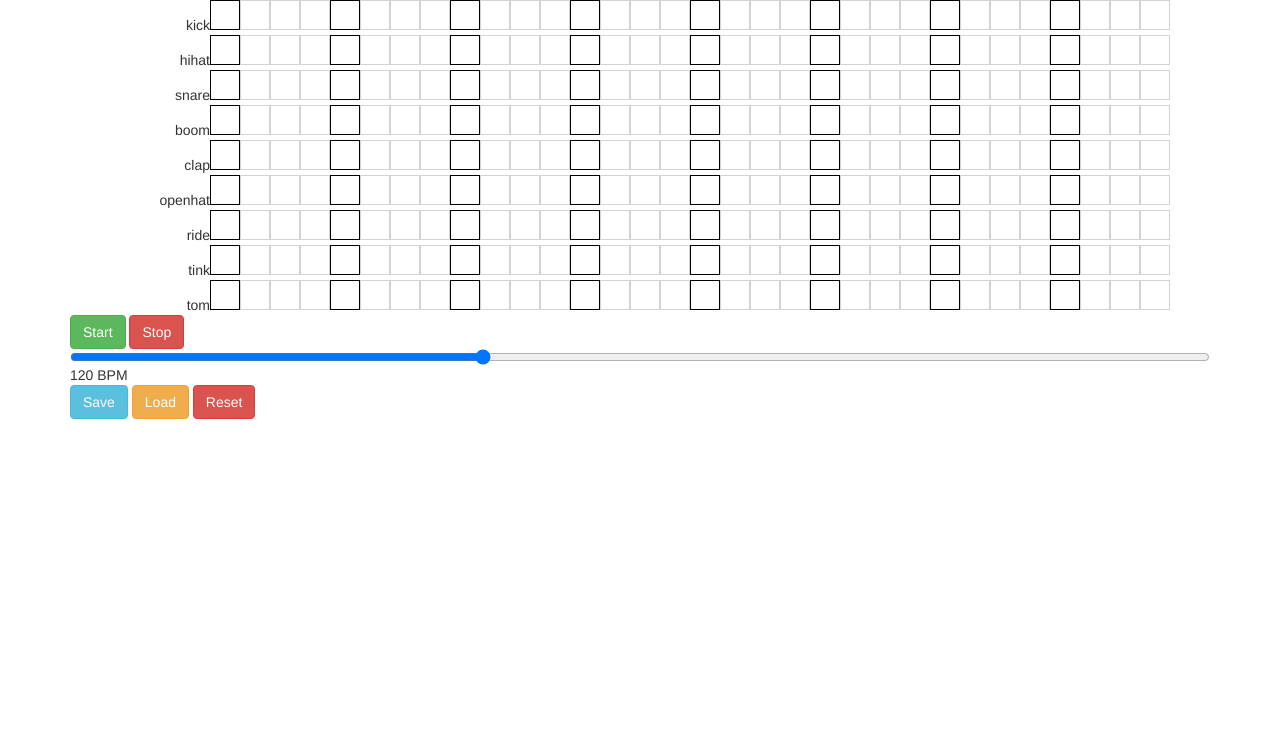
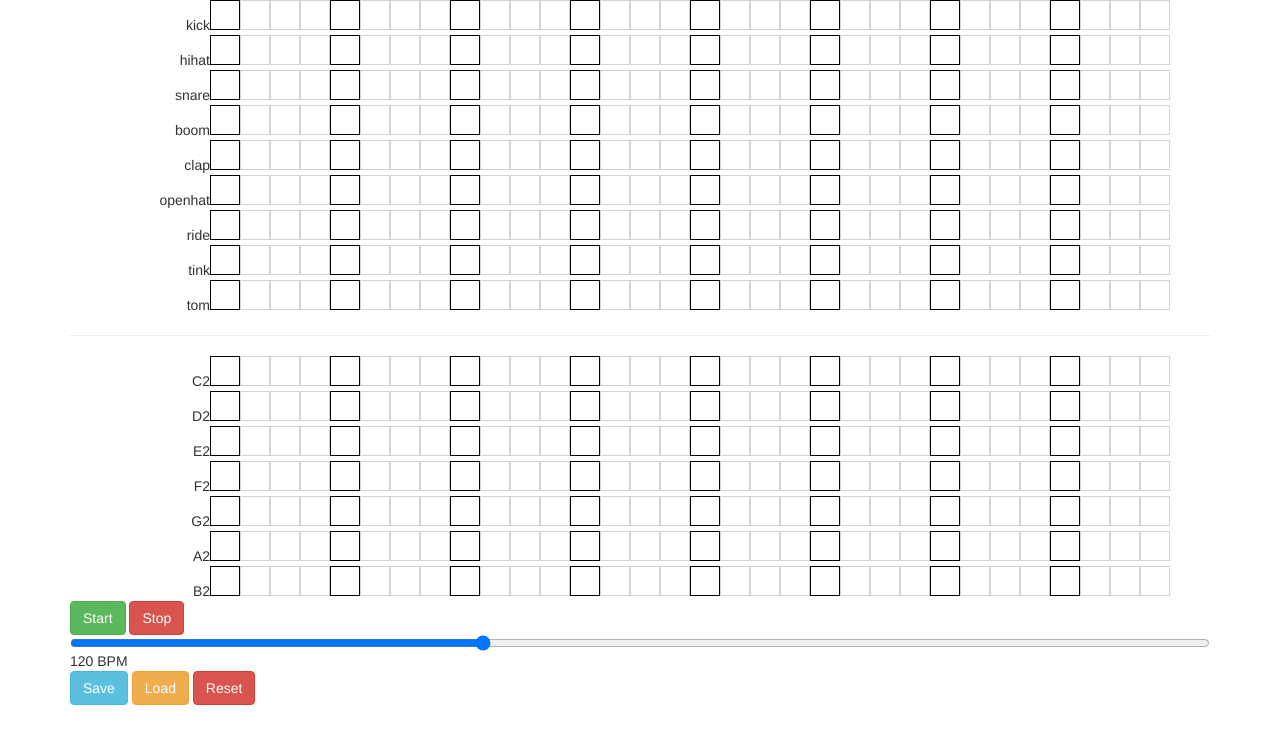
Before and after one commit to tvdr/drummachine, a plain HTML site: page index.html in a window 1280 px wide. Drawn offline with nearby package versions, Linux system fonts and the light colour scheme.

Commit message:
synth sounds with tone.js

```diff
--- a/drummachine.js
+++ b/drummachine.js
@@ -19,9 +19,16 @@ function init() {
         'ride',
         'tink',
         'tom',
-    ]
+    ];
+    synthNotes = ["C","D","E","F","G","A","B"];
+    synthScaleNum = 2;
     createInstuments();
+    createSynth();
+
     addEventListeners();
+
+    synth = new Tone.MembraneSynth().toMaster();
+
 };
 
 function createInstuments() {
@@ -42,6 +49,46 @@ function createInstuments() {
         for (var i = 1; i <= tickCount; i++) {
             var tickElem = document.createElement('div');
             tickElem.classList = 'tick';
+            tickElem.setAttribute('data-tick', i);
+            instrumentContainer.appendChild(tickElem);
+        }
+
+
+    })
+}
+
+function createSynth(){
+
+
+    var instrumentsContainer = document.getElementById('instrumentsContainer');
+
+
+    var dividerElem = document.createElement('div');
+    dividerElem.classList='col-xs-12';
+
+    var hrElem = document.createElement('hr');
+    dividerElem.appendChild(hrElem);
+    instrumentsContainer.appendChild(dividerElem);
+
+    instrumentsContainer.appendChild(document.createElement('div.col-xs-12'));
+
+    synthNotes.map(function (instrumentName) {
+
+        var instrumentsContainer = document.getElementById('instrumentsContainer');
+
+        var instrumentContainer = document.createElement('div');
+        instrumentContainer.classList = 'col-xs-12 text-center instrument';
+        instrumentContainer.setAttribute('data-name', instrumentName+synthScaleNum);
+        instrumentsContainer.appendChild(instrumentContainer);
+
+        var instrumentNameElement = document.createElement('div');
+        instrumentNameElement.classList = 'name';
+        instrumentNameElement.innerHTML = instrumentName + synthScaleNum;
+        instrumentContainer.appendChild(instrumentNameElement);
+
+        for (var i = 1; i <= tickCount; i++) {
+            var tickElem = document.createElement('div');
+            tickElem.classList = 'tick synth';
             tickElem.setAttribute('data-tick', i);
             instrumentContainer.appendChild(tickElem);
         }
@@ -92,6 +139,18 @@ function appendHtml(el, str) {
 function itemTicked(item) {
     item.classList.add('active');
     if (item.classList.value.indexOf('play') > -1) {
+
+        console.log(item.classList);
+        if (item.classList.value.indexOf('synth') > -1){
+            var parent = getParents(item)[0];
+            var nameElem = parent.children[0];
+
+            var sound_name = parent.dataset.name;
+
+
+
+            synth.triggerAttackRelease(sound_name);
+        }else{
             var parent = getParents(item)[0];
             var nameElem = parent.children[0];
 
@@ -101,6 +160,10 @@ function itemTicked(item) {
                 sound.currentTime = 0;
                 sound.play();
             }
+        }
+
+
+
     }
 };
 
--- a/index.html
+++ b/index.html
@@ -6,6 +6,7 @@
     <script type="text/javascript" src="drummachine.js"></script>
     <link rel="stylesheet" href="https://cdnjs.cloudflare.com/ajax/libs/twitter-bootstrap/3.3.7/css/bootstrap.min.css">
     <link rel="stylesheet" href="drummachine.css">
+    <script src="https://cdnjs.cloudflare.com/ajax/libs/tone/14.5.40/Tone.js"></script>
 </head>
 <body>
     <div class="container">
```
Also changed, not shown: 1 other file. Lines whose indentation alone changed are shown as unchanged.
